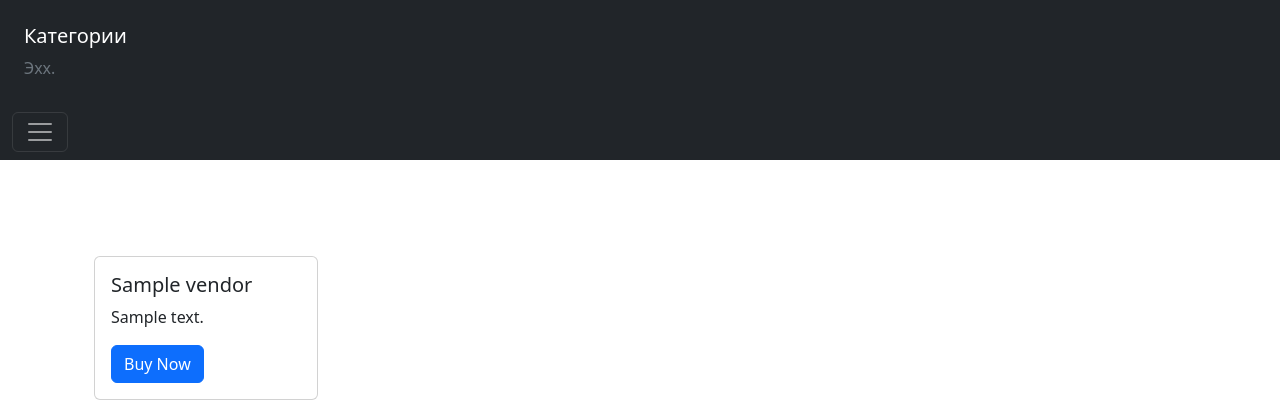
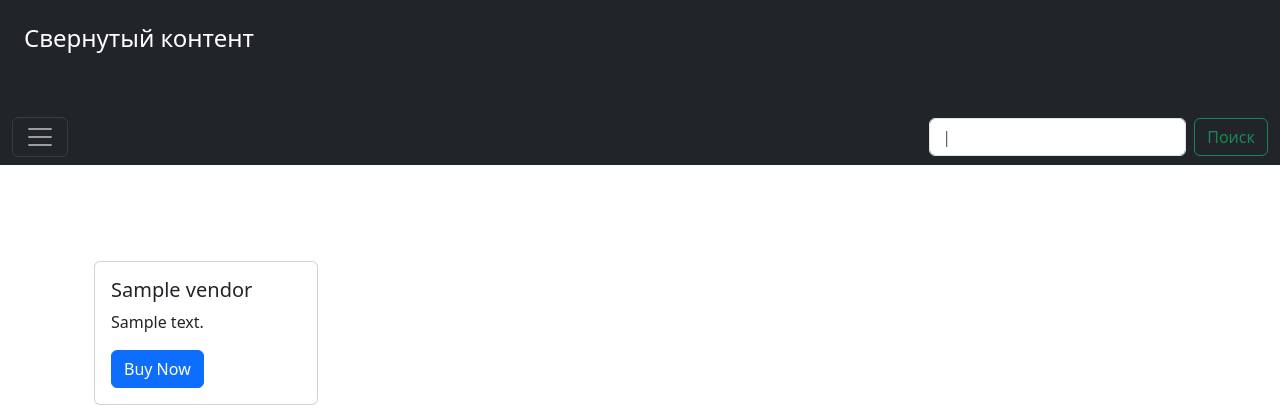
Before and after one commit to NorthernBlow/online_showcase, a Django app: page /vendors/ in a window 1280 px wide, after a click that opens the changed part. Shown: the top 420 px of the page. Run offline with Django 4.2, Linux system fonts and the light colour scheme; tables that the repository leaves empty hold one stand-in row (values such as "Sample post"); some libraries are stand-ins or nearby versions.

Commit message:
подтянул локальную статику, починил кнопку в навбаре, докинул в навбар панель поиска, немного поработал со структурами данных в контроллере, добавил сетку для навбара.

```diff
--- a/core/core/settings.py
+++ b/core/core/settings.py
@@ -62,8 +62,7 @@ TEMPLATES = [
                 'django.template.context_processors.debug',
                 'django.template.context_processors.request',
                 'django.contrib.auth.context_processors.auth',
-                'django.contrib.messages.context_processors.messages',
-                'store.views.categories',
+                'django.contrib.messages.context_processors.messages'
             ],
         },
     },
@@ -119,7 +118,7 @@ USE_TZ = True
 
 STATIC_URL = 'static/'
 STATICFILES_DIRS = [
-    BASE_DIR / 'static',
+    'core/static',
 ]
 STATIC_ROOT = os.path.join(BASE_DIR, 'staticfiles/')
 # Default primary key field type
--- a/core/showcase/views.py
+++ b/core/showcase/views.py
@@ -32,3 +32,8 @@ class ProductViews(ListView):
 def all_products(request):
     products = Product.objects.all()
     return render(request, 'store/home.html', {'products': products})
+
+
+def all_categories(request):
+    categories = Category.objects.all()
+    return render(request, 'store/home.html', {"categories": categories})
--- a/core/templates/showcase/base.html
+++ b/core/templates/showcase/base.html
@@ -4,26 +4,39 @@
 
 <head>
     <meta charset="UTF-8">
-    <title>Kassini A:A:V:S.</title>
+    <title>{% block title %}Kassini{% endblock %}</title>
     <meta name="viewport" content="width=device-width, initial-scale=1">
+    <link href="{% static "css/bootstrap.min.css" %}" rel="stylesheet">
 
-    <link href="" rel="stylesheet" integrity="sha384-Zenh87qX5JnK2Jl0vWa8Ck2rdkQ2Bzep5IDxbcnCeuOxjzrPF/et3URy9Bv1WTRi" crossorigin="anonymous">
-  <script src="https://cdn.jsdelivr.net/npm/@popperjs/core@2.11.6/dist/umd/popper.min.js" integrity="sha384-oBqDVmMz9ATKxIep9tiCxS/Z9fNfEXiDAYTujMAeBAsjFuCZSmKbSSUnQlmh/jp3" crossorigin="anonymous"></script>
-   <script src="https://cdn.jsdelivr.net/npm/bootstrap@5.2.2/dist/js/bootstrap.min.js" integrity="sha384-IDwe1+LCz02ROU9k972gdyvl+AESN10+x7tBKgc9I5HFtuNz0wWnPclzo6p9vxnk" crossorigin="anonymous"></script>
 
+    <script src="{% static "js/bootstrap.bundle.min.js" %}" crossorigin="anonymous"></script>
 </head>
 <body>
 <div class="collapse" id="navbarToggleExternalContent">
   <div class="bg-dark p-4">
-    <h5 class="text-white h5">Категории</h5>
-    <span class="text-muted">Эхх.</span>
+
+    <h5 class="text-white h4">Свернутый контент</h5>
+    <span class="text-muted">Переключаемый через бренд навигационной панели.</span>
   </div>
 </div>
 <nav class="navbar navbar-dark bg-dark">
   <div class="container-fluid">
-    <button class="navbar-toggler" type="button" data-bs-toggle="collapse" data-bs-target="#navbarToggleExternalContent" aria-controls="navbarToggleExternalContent" aria-expanded="false" aria-label="Toggle navigation">
+    <button class="navbar-toggler" type="button" id="dropdownMenu2" data-bs-toggle="collapse" data-bs-target="#navbarToggleExternalContent" aria-controls="navbarToggleExternalContent" aria-expanded="false">
       <span class="navbar-toggler-icon"></span>
     </button>
+      <!-- это надо починить отсюда -->
+        <li class="nav-item dropdown">
+          <ul class="dropdown-menu dropdown-menu-dark" aria-labelledby="dropdownMenu2">
+            <li><a class="dropdown-item" href="#">Действие</a></li>
+            <li><a class="dropdown-item" href="#">Другое действие</a></li>
+            <li><a class="dropdown-item" href="#">Что-то еще здесь</a></li>
+          </ul>
+        </li>
+      <!-- вот по сюда -->
+      <form class="d-flex">
+         <input class="form-control me-2" type="search" placeholder="|" aria-label="Search">
+             <button class="btn btn-outline-success" type="submit">Поиск</button>
+                </form>
   </div>
 </nav>
 </body>
--- a/core/templates/showcase/vendor_list.html
+++ b/core/templates/showcase/vendor_list.html
@@ -1,8 +1,6 @@
+{% include "./base.html" %}
+{% load static %}
 
-{% load static %}
-{% block sidebar %}
-{% include "./base.html" %}
-{% endblock %}
 {% block content %}
 <div class="container px-4 py-5" id="featured-3">
   <div class="row g-4 py-5 row-cols-1 row-cols-lg-3">
@@ -24,7 +22,3 @@
 </div>
 
 {% endblock %}
-
-    <link href="https://cdn.jsdelivr.net/npm/bootstrap@5.2.2/dist/css/bootstrap.min.css" rel="stylesheet" integrity="sha384-Zenh87qX5JnK2Jl0vWa8Ck2rdkQ2Bzep5IDxbcnCeuOxjzrPF/et3URy9Bv1WTRi" crossorigin="anonymous">
-    <script src="https://cdn.jsdelivr.net/npm/@popperjs/core@2.11.6/dist/umd/popper.min.js" integrity="sha384-oBqDVmMz9ATKxIep9tiCxS/Z9fNfEXiDAYTujMAeBAsjFuCZSmKbSSUnQlmh/jp3" crossorigin="anonymous"></script>
-    <script src="https://cdn.jsdelivr.net/npm/bootstrap@5.2.2/dist/js/bootstrap.min.js" integrity="sha384-IDwe1+LCz02ROU9k972gdyvl+AESN10+x7tBKgc9I5HFtuNz0wWnPclzo6p9vxnk" crossorigin="anonymous"></script>
```
